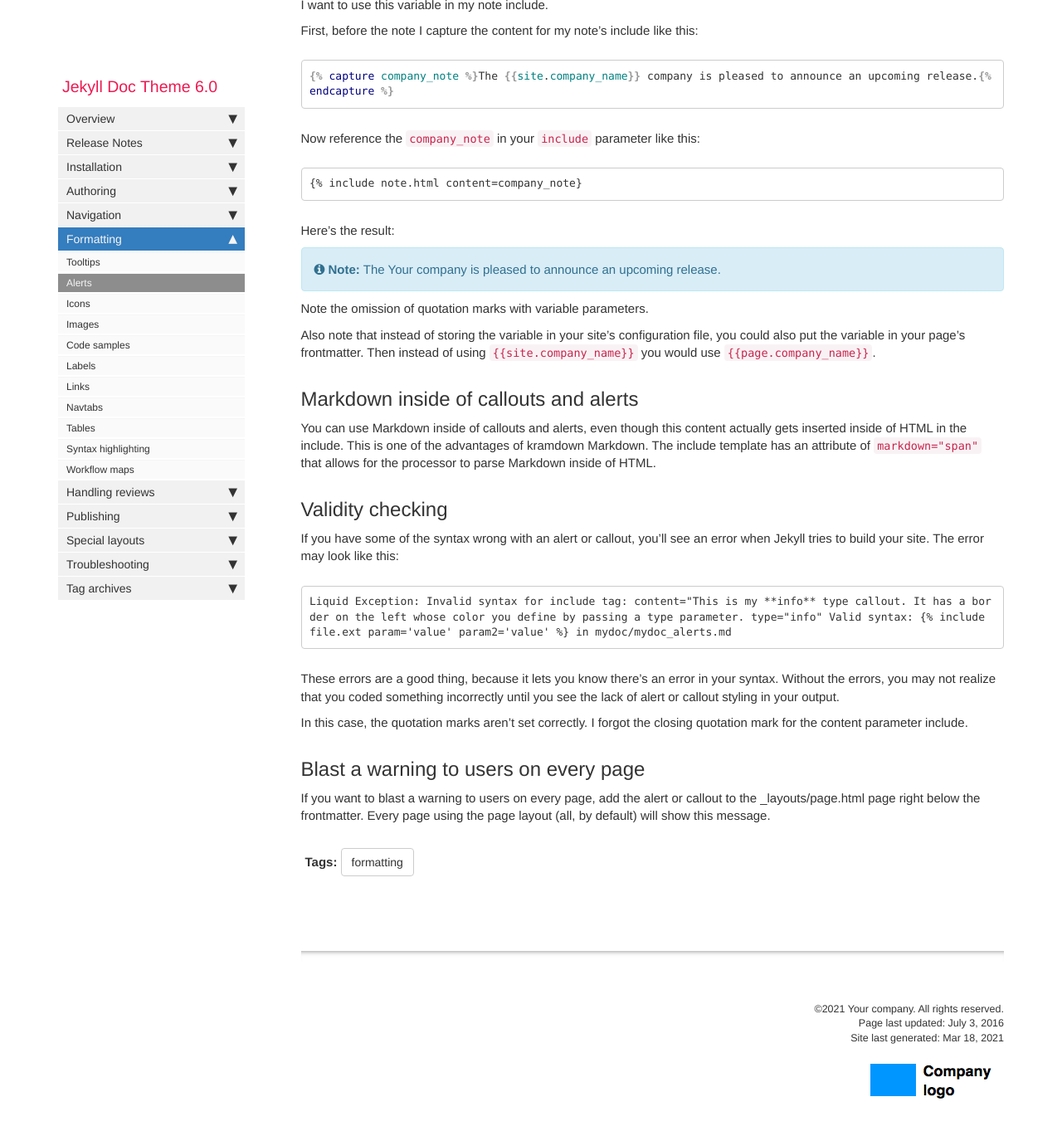
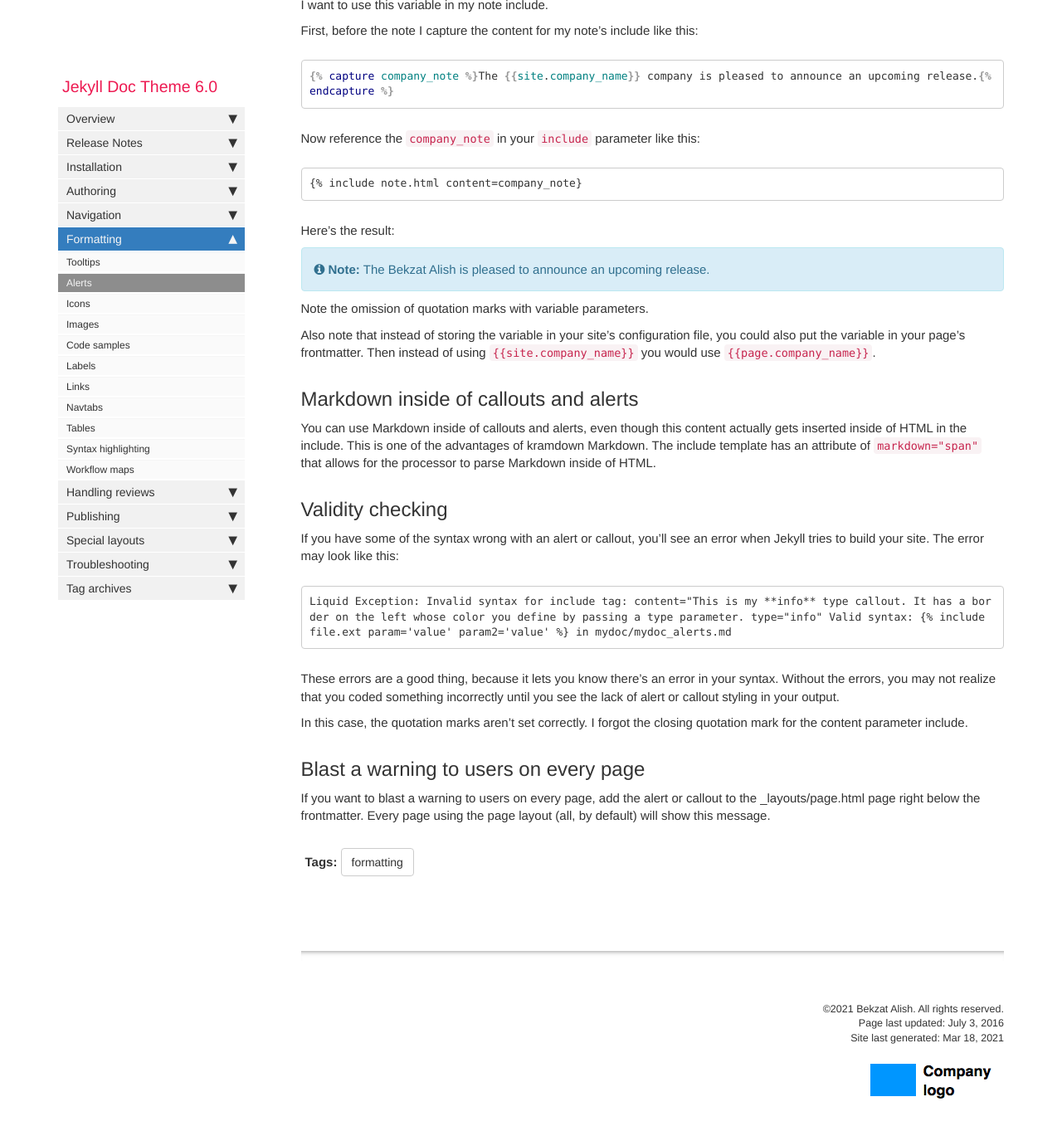
Before and after one commit to bekzatalish/zero2ml, a Jekyll site: the page built from pages/mydoc/mydoc_alerts.md, in a window 1280 px wide and 1400 px high, scrolled down 5070 px. Shown: the top 1363 px of the window at 83% size. Built offline with Jekyll 4.4.1, drawn with Linux system fonts in a browser that asks for light colours; comment, search, counter and statistics services are not loaded; some of the changed lines change nothing that is shown.

Commit message:
Updated _config.yml

```diff
--- a/_config.yml
+++ b/_config.yml
@@ -1,4 +1,4 @@
-repository: tomjoht/documentation-theme-jekyll
+repository: bekzatalish/zero-ml
 
 output: web
 # this property is useful for conditional filtering of content that is separate from the PDF.
@@ -6,19 +6,19 @@
 topnav_title: zero-ml
 # this appears on the top navigation bar next to the home button
 
-site_title: Jekyll theme for documentation
+site_title: Machine learning (from scratch) library developed by Bekzat Alish
 # this appears in the html browser tab for the site title (seen mostly by search engines, not users)
 
-company_name: Your company
+company_name: Bekzat Alish
 # this appears in the footer
 
-github_editme_path: tomjoht/documentation-theme-jekyll/blob/gh-pages/
+github_editme_path: bekzatalish/zero-ml/tree/gh-pages
 # if you're using Github, provide the basepath to the branch you've created for reviews, following the sample here. if not, leave this value blank.
 
 # gitlab_editme_path: tomjoht/documentation-theme-jekyll/blob/gh-pages/
 # if you're using GitLab, provide the basepath to the branch you've created for reviews, following the sample here. if not, leave this value blank.
 
-google_analytics: UA-66296557-1
+google_analytics:
 # if you have google-analytics ID, put it in. if not, edit this value to blank.
 
 host: 127.0.0.1
@@ -33,9 +33,9 @@
   - vendor
 # these are the files and directories that jekyll will exclude from the build
 
-feedback_subject_line: Jekyll documentation theme
+feedback_subject_line: zero-ml
 
-feedback_email: tomjoht@gmail.com
+feedback_email: bekzatalish@gmail.com
 # used as a contact email for the Feedback link in the top navigation bar
 
 # feedback_disable: true
@@ -71,7 +71,7 @@
       type: "pages"
     values:
       layout: "page"
-      comments: true
+      comments: false
       # if you don't want to use Commento.io and just hide comments, change true to false wherever you see the comments property
       search: true
       sidebar: home_sidebar
@@ -91,7 +91,7 @@
       type: "posts"
     values:
       layout: "post"
-      comments: true
+      comments: false
       # if you don't want to use Commento.io and just hide comments, change true to false wherever you see the comments property
       search: true
       sidebar: home_sidebar
@@ -106,7 +106,7 @@
 - product2_sidebar
 - other
 
-description: "Intended as a documentation theme based on Jekyll for technical writers documenting software and other technical products, this theme has all the elements you would need to handle multiple products with both multi-level sidebar navigation, tags, and other documentation features."
+description: "Machine learning algorithms implemented from scratch using Python and NumPy."
 # the description is used in the feed.xml file
 
 # needed for sitemap.xml file only
```
